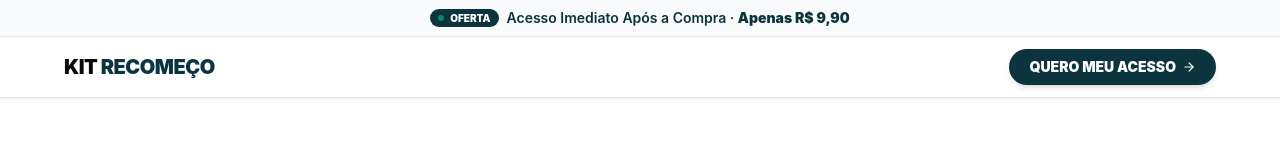
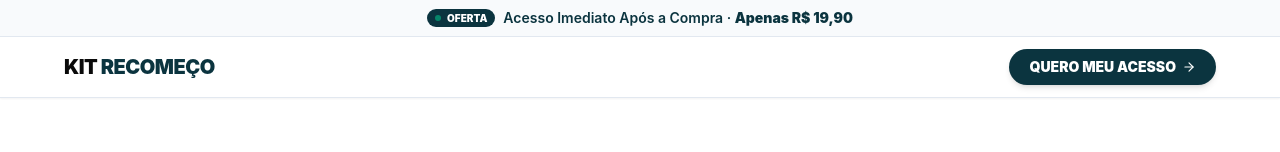
Before and after one commit to pimentelz0/KIT-RECOME-O, a React (Vite) app: page / in a window 1280 px wide. Shown: the top 152 px of the page. Built offline with nearby package versions, Linux system fonts and the light colour scheme.

Commit message:
feat: update Kit Recomeço price to R$ 19,90
Adjust the product price in the FAQ section and the header call-to-action to reflect the new value of R$ 19,90.

```diff
--- a/src/App.tsx
+++ b/src/App.tsx
@@ -29,7 +29,7 @@ interface FAQItem {
 const FAQ_ITEMS: FAQItem[] = [
   {
     q: 'O que eu recebo exatamente ao entrar no Kit Recomeço?',
-    a: 'Você recebe o pacote completo com acesso imediato: 1) Guia Principal "Como Sair do Fundo do Poço"; 2) Guia de Acompanhamento "Como Perceber Que Você Está Evoluindo"; 3) O Checklist Prático de 21 Dias; 4) BÔNUS EXCLUSIVO: Treino Recomeço - Parte 2: O Programa Completo; e 5) BÔNUS EXCLUSIVO: Livro Digital Receitas Recomeço. Tudo liberado hoje por apenas R$ 9,90!'
+    a: 'Você recebe o pacote completo com acesso imediato: 1) Guia Principal "Como Sair do Fundo do Poço"; 2) Guia de Acompanhamento "Como Perceber Que Você Está Evoluindo"; 3) O Checklist Prático de 21 Dias; 4) BÔNUS EXCLUSIVO: Treino Recomeço - Parte 2: O Programa Completo; e 5) BÔNUS EXCLUSIVO: Livro Digital Receitas Recomeço. Tudo liberado hoje por apenas R$ 19,90!'
   },
   {
     q: 'É uma dieta radical ou treino pesado?',
@@ -74,7 +74,7 @@ export default function App() {
             <span className="w-1.5 h-1.5 rounded-full bg-emerald-400 animate-pulse" />
             OFERTA
           </span>
-          <span>Acesso Imediato Após a Compra · <strong>Apenas R$ 9,90</strong></span>
+          <span>Acesso Imediato Após a Compra · <strong>Apenas R$ 19,90</strong></span>
         </p>
       </div>
 
@@ -770,7 +770,7 @@ export default function App() {
           </div>
 
           <div className="w-full bg-[#0B343F] text-white py-2.5 px-4 rounded-xl text-xs sm:text-sm font-bold uppercase tracking-wider">
-            Mas hoje você leva o Kit completo + os 2 bônus por apenas R$ 9,90.
+            Mas hoje você leva o Kit completo + os 2 bônus por apenas R$ 19,90.
           </div>
         </section>
 
@@ -841,11 +841,11 @@ export default function App() {
             Por apenas:
           </span>
 
-          {/* Preço Gigante R$ 9,90 */}
+          {/* Preço Gigante R$ 19,90 */}
           <div className="flex items-baseline justify-center gap-1 my-2">
             <span className="text-2xl sm:text-3xl font-black text-white">R$</span>
             <span className="text-6xl sm:text-7xl font-black text-white tracking-tighter font-mono tabular-nums">
-              9,90
+              19,90
             </span>
           </div>
 
```
